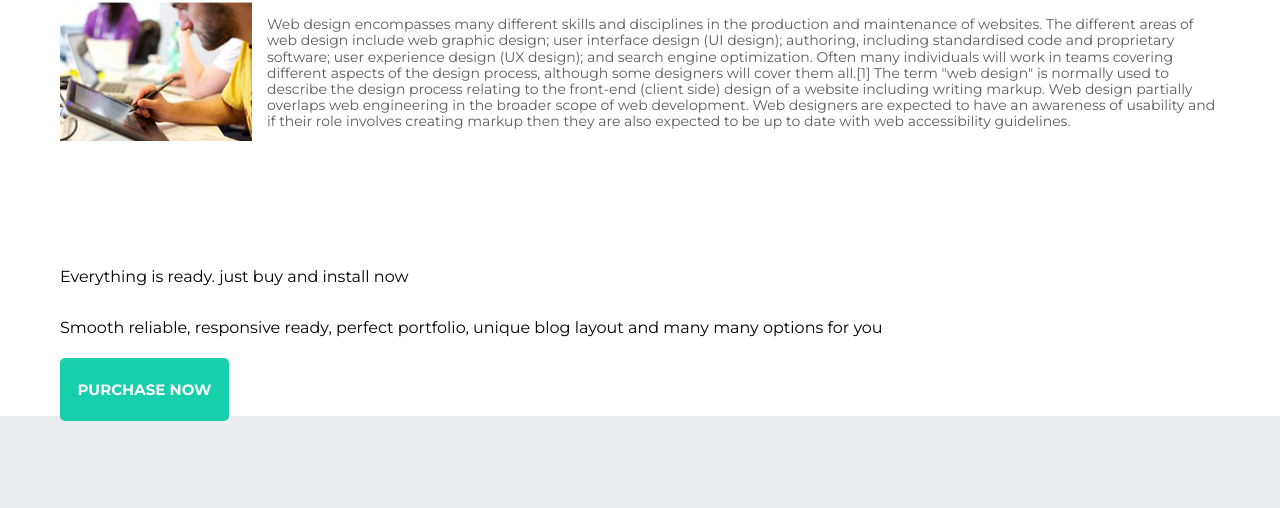
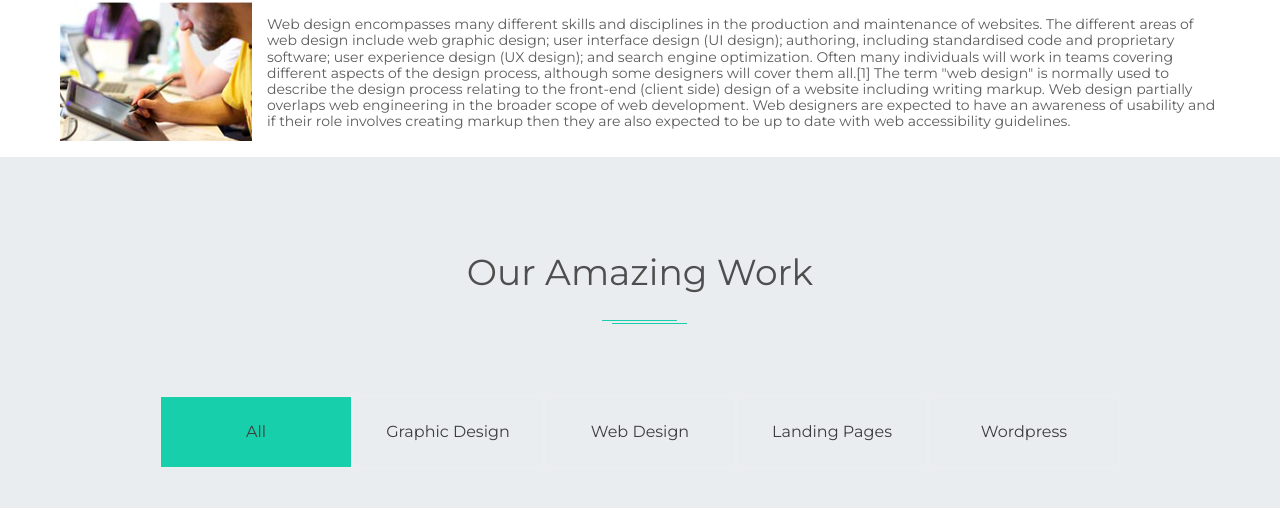
Before and after one commit to AnnaFiedosieieva/stepproject.github.io, a plain HTML site: page index.html in a window 1280 px wide. Shown: the part 1746-2254 px from the top of the page. Drawn offline with nearby package versions, Linux system fonts and the light colour scheme.

Commit message:
update project

```diff
--- a/index.html
+++ b/index.html
@@ -248,18 +248,6 @@
 
 </div>
 </div>
-    </section>
-    <section class="advertisment">
-      <div class="container">
-        <p class="advertisment-title">Everything is ready. just buy and install now</p>
-        <p class="advertisment-subtitle">Smooth reliable, responsive ready, perfect portfolio, unique blog layout and many many options for you</p>
-        <div class="button-background">
-          <div class="button-main button-green">
-            <a class="button-main-link" href="javascript://">purchase now</a>
-          </div>
-        </div>
-
-      </div>
     </section>
     <section class="work">
       <div class="container">
```
